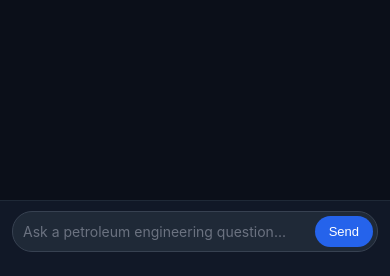
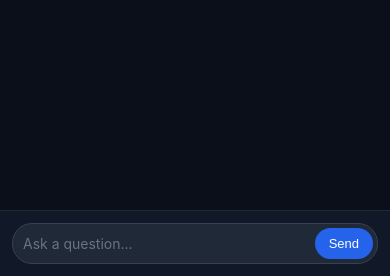
Before and after one commit to djamiloudjamilou821-sketch/Petrol-APP, a Flask app: page /petroai in a window 390 px wide. Shown: the part 568-844 px from the top of the page. Run offline with Flask 3, Linux system fonts and the light colour scheme; the visitor is signed in with stand-in values (Sample User, id 1).

Commit message:
update website

```diff
--- a/templates/petroai.html
+++ b/templates/petroai.html
@@ -240,7 +240,7 @@
         ========================================================================== */
         @media (max-width: 480px) {
             .header {
-                padding: 16px 12px 12px 12px; /* Extra top margin protects layout from status bars */
+                padding: 16px 12px 12px 12px;
             }
             .header-title { font-size: 14px; margin-right: 44px; }
             .back-arrow { padding: 5px 10px; font-size: 12px; }
@@ -248,7 +248,11 @@
             .bubble { max-width: 90%; font-size: 14px; padding: 10px 14px; }
             #chat-box { padding: 14px 10px; gap: 12px; }
 
-            .footer-container { padding: 10px 12px 24px 12px; } /* Safety layout buffer for navigation keys */
+            /* ⚡ FIXED FOR DOWNLOADED APP: Safe area padding fallback */
+            .footer-container {
+                padding: 12px 12px calc(12px + env(safe-area-inset-bottom, 16px)) 12px;
+            }
+
             .input-area { padding: 3px 4px 3px 10px; border-radius: 20px; }
             #question { font-size: 14px; padding: 8px 0; }
             button { padding: 8px 14px; font-size: 13px; border-radius: 16px; }
@@ -274,7 +278,7 @@
 
 <div class="footer-container">
     <div class="input-area">
-        <input id="question" placeholder="Ask a petroleum engineering question..." autocomplete="off" />
+        <input id="question" placeholder="Ask a question..." autocomplete="off" />
         <button onclick="askAI()">Send</button>
     </div>
 </div>
```
